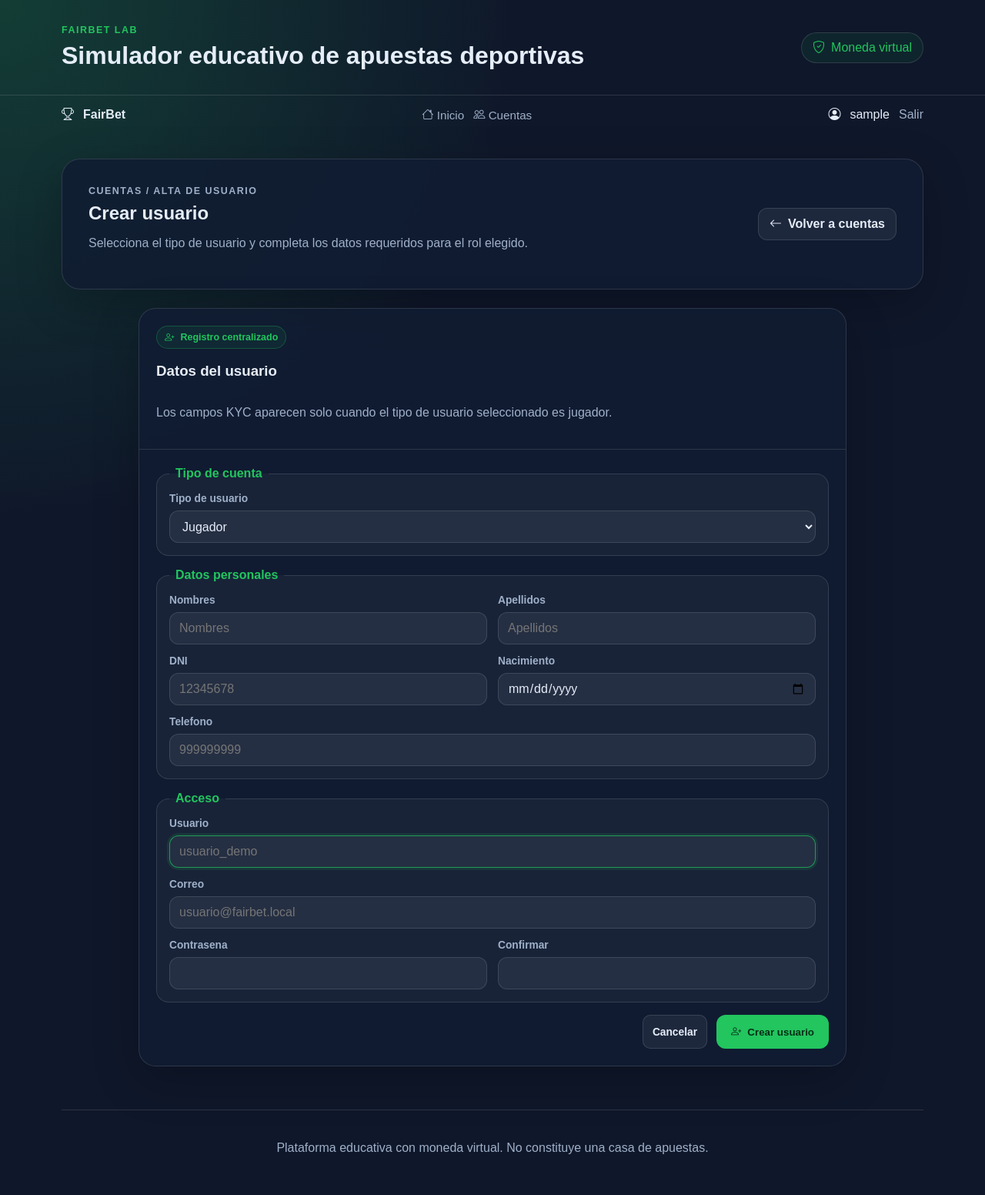
After one commit to JeanJairo06/FairBet, a Django app: page /cuentas/crear/usuario/ in a window 1280 px wide. The commit adds this page. Shown: the whole page at 77% size. Run offline with Django 5.2, Linux system fonts and the light colour scheme; the visitor is signed in with stand-in values (Sample User, id 1); parts of the project's set-up code (start-up, migrations or seed data) failed here and were passed over.

Commit message:
feat:Se quito El verificaro local de DNI y se implemnto una funcio para para Validacion [ai-assisted]

```diff
--- a/cuentas/forms.py
+++ b/cuentas/forms.py
@@ -38,72 +38,21 @@ class CuentaSearchForm(forms.Form):
         )
 
 
-class OperadorRegistroForm(UserCreationForm):
-    target_role = RolUsuario.OPERATOR
-    username_placeholder = 'operador_demo'
-    email_placeholder = 'operador@fairbet.local'
-
+class UsuarioRegistroForm(UserCreationForm):
+    rol = forms.ChoiceField(label='Tipo de usuario', choices=())
     nombres = forms.CharField(max_length=150)
     apellidos = forms.CharField(max_length=150)
-
-    class Meta:
-        model = Usuario
-        fields = (
-            'username',
-            'email',
-            'nombres',
-            'apellidos',
-            'password1',
-            'password2',
-        )
-
-    def __init__(self, *args, **kwargs):
-        super().__init__(*args, **kwargs)
-        _decorate_fields(self.fields)
-        self.fields['username'].widget.attrs.setdefault('placeholder', self.username_placeholder)
-        self.fields['email'].widget.attrs.setdefault('placeholder', self.email_placeholder)
-        self.fields['nombres'].widget.attrs.setdefault('placeholder', 'Nombres')
-        self.fields['apellidos'].widget.attrs.setdefault('placeholder', 'Apellidos')
-
-    def clean_email(self):
-        email = self.cleaned_data['email'].strip().lower()
-        if Usuario.objects.filter(email=email).exists():
-            raise forms.ValidationError('Ya existe un usuario registrado con este correo.')
-        return email
-
-    def save(self, commit=True):
-        user = super().save(commit=False)
-        user.email = self.cleaned_data['email']
-        user.first_name = self.cleaned_data['nombres']
-        user.last_name = self.cleaned_data['apellidos']
-        user.rol = self.target_role
-        user.is_staff = False
-        user.is_superuser = False
-
-        if commit:
-            user.save()
-
-        return user
-
-
-class AdministradorRegistroForm(OperadorRegistroForm):
-    target_role = RolUsuario.ADMIN
-    username_placeholder = 'admin_interno'
-    email_placeholder = 'admin@fairbet.local'
-
-
-class JugadorRegistroForm(UserCreationForm):
-    nombres = forms.CharField(max_length=150)
-    apellidos = forms.CharField(max_length=150)
-    dni = forms.CharField(max_length=8)
+    dni = forms.CharField(max_length=8, required=False)
     fecha_nacimiento = forms.DateField(
-        widget=forms.DateInput(attrs={'type': 'date'})
+        required=False,
+        widget=forms.DateInput(attrs={'type': 'date'}),
     )
     telefono = forms.CharField(max_length=30, required=False)
 
     class Meta:
         model = Usuario
         fields = (
+            'rol',
             'username',
             'email',
             'nombres',
@@ -115,22 +64,19 @@ class JugadorRegistroForm(UserCreationForm):
             'password2',
         )
 
-    def __init__(self, *args, **kwargs):
+    def __init__(self, *args, current_user=None, **kwargs):
         super().__init__(*args, **kwargs)
+        self.current_user = current_user
+        self.fields['rol'].choices = get_admin_assignable_roles(current_user)
         _decorate_fields(self.fields)
         self.fields['fecha_nacimiento'].widget.attrs['max'] = get_adult_date_limit().isoformat()
-        self.fields['username'].widget.attrs.setdefault('placeholder', 'jugador_demo')
-        self.fields['email'].widget.attrs.setdefault('placeholder', 'jugador@fairbet.local')
+        self.fields['rol'].widget.attrs['data-role-select'] = 'true'
+        self.fields['username'].widget.attrs.setdefault('placeholder', 'usuario_demo')
+        self.fields['email'].widget.attrs.setdefault('placeholder', 'usuario@fairbet.local')
         self.fields['nombres'].widget.attrs.setdefault('placeholder', 'Nombres')
         self.fields['apellidos'].widget.attrs.setdefault('placeholder', 'Apellidos')
-        self.fields['dni'].widget.attrs.setdefault('placeholder', '12345672')
+        self.fields['dni'].widget.attrs.setdefault('placeholder', '12345678')
         self.fields['telefono'].widget.attrs.setdefault('placeholder', '999999999')
-
-    def clean_dni(self):
-        dni = self.cleaned_data['dni'].strip()
-        if PerfilJugador.objects.filter(dni=dni).exists():
-            raise forms.ValidationError('Ya existe un perfil registrado con este DNI.')
-        return dni
 
     def clean_email(self):
         email = self.cleaned_data['email'].strip().lower()
@@ -138,16 +84,37 @@ class JugadorRegistroForm(UserCreationForm):
             raise forms.ValidationError('Ya existe un usuario registrado con este correo.')
         return email
 
+    def clean_rol(self):
+        rol = self.cleaned_data['rol']
+        if rol not in dict(get_admin_assignable_roles(self.current_user)):
+            raise forms.ValidationError('No tienes permisos para asignar ese rol.')
+        return rol
+
+    def clean_dni(self):
+        dni = self.cleaned_data.get('dni', '').strip()
+        if dni and PerfilJugador.objects.filter(dni=dni).exists():
+            raise forms.ValidationError('Ya existe un perfil registrado con este DNI.')
+        return dni
+
     def clean(self):
         cleaned_data = super().clean()
+        rol = cleaned_data.get('rol')
         dni = cleaned_data.get('dni')
         fecha_nacimiento = cleaned_data.get('fecha_nacimiento')
 
-        if dni and fecha_nacimiento:
-            kyc_result = resolve_kyc_status(dni, fecha_nacimiento)
-            cleaned_data['kyc_result'] = kyc_result
-            if not kyc_result.is_valid:
-                raise forms.ValidationError(kyc_result.message)
+        if rol == RolUsuario.PLAYER:
+            if not dni:
+                self.add_error('dni', 'El DNI es obligatorio para registrar jugadores.')
+            if not fecha_nacimiento:
+                self.add_error(
+                    'fecha_nacimiento',
+                    'La fecha de nacimiento es obligatoria para registrar jugadores.',
+                )
+            if dni and fecha_nacimiento:
+                kyc_result = resolve_kyc_status(dni, fecha_nacimiento)
+                cleaned_data['kyc_result'] = kyc_result
+                if not kyc_result.is_valid:
+                    raise forms.ValidationError(kyc_result.message)
 
         return cleaned_data
 
@@ -157,29 +124,32 @@ class JugadorRegistroForm(UserCreationForm):
         user.email = self.cleaned_data['email']
         user.first_name = self.cleaned_data['nombres']
         user.last_name = self.cleaned_data['apellidos']
-        user.rol = RolUsuario.PLAYER
+        user.rol = self.cleaned_data['rol']
+        user.is_staff = False
+        user.is_superuser = False
 
         if commit:
             user.save()
-            kyc_result = self.cleaned_data.get('kyc_result')
-            PerfilJugador.objects.create(
-                usuario=user,
-                nombres=self.cleaned_data['nombres'],
-                apellidos=self.cleaned_data['apellidos'],
-                dni=self.cleaned_data['dni'],
-                fecha_nacimiento=self.cleaned_data['fecha_nacimiento'],
-                telefono=self.cleaned_data.get('telefono', ''),
-                estado_cuenta=(
-                    kyc_result.estado_cuenta
-                    if kyc_result
-                    else EstadoCuentaJugador.PENDIENTE_VERIFICACION
-                ),
-                kyc_verificado_en=(
-                    None
-                    if not kyc_result or not kyc_result.is_valid
-                    else timezone.now()
-                ),
-            )
+            if user.rol == RolUsuario.PLAYER:
+                kyc_result = self.cleaned_data.get('kyc_result')
+                PerfilJugador.objects.create(
+                    usuario=user,
+                    nombres=self.cleaned_data['nombres'],
+                    apellidos=self.cleaned_data['apellidos'],
+                    dni=self.cleaned_data['dni'],
+                    fecha_nacimiento=self.cleaned_data['fecha_nacimiento'],
+                    telefono=self.cleaned_data.get('telefono', ''),
+                    estado_cuenta=(
+                        kyc_result.estado_cuenta
+                        if kyc_result
+                        else EstadoCuentaJugador.PENDIENTE_VERIFICACION
+                    ),
+                    kyc_verificado_en=(
+                        None
+                        if not kyc_result or not kyc_result.is_valid
+                        else timezone.now()
+                    ),
+                )
 
         return user
 
@@ -261,6 +231,6 @@ class PerfilJugadorSelfForm(forms.ModelForm):
         _decorate_fields(self.fields)
 
 
-RegistroJugadorForm = JugadorRegistroForm
-CuentaRegistroForm = JugadorRegistroForm
+RegistroJugadorForm = UsuarioRegistroForm
+CuentaRegistroForm = UsuarioRegistroForm
 CuentaGestionForm = CuentaAdminUpdateForm
--- a/cuentas/urls.py
+++ b/cuentas/urls.py
@@ -1,9 +1,7 @@
 from django.urls import path
 
 from cuentas.views import (
-    CrearAdminView,
-    CrearJugadorView,
-    CrearOperadorView,
+    CrearUsuarioView,
     CuentasView,
     EditarCuentaView,
     EliminarCuentaView,
@@ -15,9 +13,7 @@ app_name = 'cuentas'
 
 urlpatterns = [
     path('', CuentasView.as_view(), name='cuentas'),
-    path('crear/jugador/', CrearJugadorView.as_view(), name='crear_jugador'),
-    path('crear/operador/', CrearOperadorView.as_view(), name='crear_operador'),
-    path('crear/admin/', CrearAdminView.as_view(), name='crear_admin'),
+    path('crear/usuario/', CrearUsuarioView.as_view(), name='crear_usuario'),
     path('<int:pk>/editar/', EditarCuentaView.as_view(), name='editar_cuenta'),
     path('<int:pk>/eliminar/', EliminarCuentaView.as_view(), name='eliminar_cuenta'),
     path('perfil/', PerfilJugadorView.as_view(), name='perfil_jugador'),
--- a/cuentas/views.py
+++ b/cuentas/views.py
@@ -9,12 +9,10 @@ from django.views.generic import TemplateView
 
 from core.choices import EstadoCuentaJugador, RolUsuario
 from cuentas.forms import (
-    AdministradorRegistroForm,
     CuentaAdminUpdateForm,
     CuentaSearchForm,
-    JugadorRegistroForm,
-    OperadorRegistroForm,
     PerfilJugadorSelfForm,
+    UsuarioRegistroForm,
     get_admin_assignable_roles,
 )
 from cuentas.models import Usuario
@@ -121,44 +119,30 @@ class CuentasView(LoginRequiredMixin, TemplateView):
         }
 
 
-class CrearCuentaBaseView(AdminAccountRequiredMixin, TemplateView):
-    form_class = None
-    success_message = ''
+class CrearUsuarioView(AdminAccountRequiredMixin, TemplateView):
+    template_name = 'cuentas/crear_usuario.html'
     success_url = reverse_lazy('cuentas:cuentas')
 
     def get_context_data(self, **kwargs):
         context = super().get_context_data(**kwargs)
-        context['form'] = kwargs.get('form') or self.form_class()
+        context['form'] = kwargs.get('form') or UsuarioRegistroForm(
+            current_user=self.request.user
+        )
         return context
 
     def post(self, request, *args, **kwargs):
-        form = self.form_class(request.POST)
+        form = UsuarioRegistroForm(request.POST, current_user=request.user)
 
         if form.is_valid():
             user = form.save()
-            messages.success(request, self.success_message.format(username=user.username))
+            messages.success(
+                request,
+                f'Usuario {user.username} creado correctamente como {user.get_rol_display()}.',
+            )
             return redirect(self.success_url)
 
         messages.error(request, 'Revisa los datos del formulario antes de continuar.')
         return self.render_to_response(self.get_context_data(form=form))
-
-
-class CrearJugadorView(CrearCuentaBaseView):
-    template_name = 'cuentas/crear_jugador.html'
-    form_class = JugadorRegistroForm
-    success_message = 'Jugador {username} creado con perfil KYC.'
-
-
-class CrearOperadorView(CrearCuentaBaseView):
-    template_name = 'cuentas/crear_operador.html'
-    form_class = OperadorRegistroForm
-    success_message = 'Operador {username} creado correctamente.'
-
-
-class CrearAdminView(CrearCuentaBaseView):
-    template_name = 'cuentas/crear_admin.html'
-    form_class = AdministradorRegistroForm
-    success_message = 'Administrador interno {username} creado con permisos limitados.'
 
 
 class EditarCuentaView(AdminAccountRequiredMixin, TemplateView):
--- a/static/css/cuentas.css
+++ b/static/css/cuentas.css
@@ -5,8 +5,7 @@
 
 .accounts-heading,
 .accounts-panel,
-.account-stat,
-.role-card {
+.account-stat {
     border: 1px solid var(--line);
     background: rgba(17, 28, 51, 0.86);
     box-shadow: 0 18px 60px rgba(0, 0, 0, 0.22);
@@ -29,7 +28,6 @@
 
 .accounts-heading p,
 .accounts-panel p,
-.role-card small,
 .muted {
     color: var(--muted);
 }
@@ -550,6 +527,15 @@
 
 .account-form__split--three {
     grid-template-columns: repeat(3, minmax(0, 1fr));
+}
+
+.account-role-section {
+    display: grid;
+    gap: 14px;
+}
+
+.account-role-section[hidden] {
+    display: none;
 }
 
 .account-form__row {
--- /dev/null
+++ b/templates/cuentas/crear_usuario.html
@@ -0,0 +1,107 @@
+{% extends 'base.html' %}
+{% load static %}
+
+{% block title %}Crear usuario | FairBet Lab{% endblock %}
+
+{% block extra_css %}
+    <link rel="stylesheet" href="{% static 'css/cuentas.css' %}">
+{% endblock %}
+
+{% block content %}
+<section class="accounts-page">
+    <div class="accounts-heading">
+        <div>
+            <p class="eyebrow">Cuentas / Alta de usuario</p>
+            <h2>Crear usuario</h2>
+            <p>Selecciona el tipo de usuario y completa los datos requeridos para el rol elegido.</p>
+        </div>
+        <a href="{% url 'cuentas:cuentas' %}" class="accounts-back">
+            <i class="bi bi-arrow-left"></i>
+            Volver a cuentas
+        </a>
+    </div>
+
+    <article class="accounts-panel account-form-shell">
+        <div class="accounts-panel__header accounts-panel__header--stack">
+            <span class="section-chip"><i class="bi bi-person-plus"></i> Registro centralizado</span>
+            <h3>Datos del usuario</h3>
+            <p>Los campos KYC aparecen solo cuando el tipo de usuario seleccionado es jugador.</p>
+        </div>
+
+        <form method="post" class="account-form" novalidate data-user-form>
+            {% csrf_token %}
+
+            {% if form.non_field_errors %}
+                <div class="account-form__errors">{{ form.non_field_errors }}</div>
+            {% endif %}
+
+            <fieldset class="account-form__section">
+                <legend>Tipo de cuenta</legend>
+                {% include 'cuentas/partials/form_field.html' with field=form.rol label='Tipo de usuario' %}
+            </fieldset>
+
+            <fieldset class="account-form__section">
+                <legend>Datos personales</legend>
+                <div class="account-form__split">
+                    {% include 'cuentas/partials/form_field.html' with field=form.nombres label='Nombres' %}
+                    {% include 'cuentas/partials/form_field.html' with field=form.apellidos label='Apellidos' %}
+                </div>
+                <div class="account-role-section" data-role-section="PLAYER">
+                    <div class="account-form__split">
+                        {% include 'cuentas/partials/form_field.html' with field=form.dni label='DNI' %}
+                        {% include 'cuentas/partials/form_field.html' with field=form.fecha_nacimiento label='Nacimiento' %}
+                    </div>
+                    {% include 'cuentas/partials/form_field.html' with field=form.telefono label='Telefono' %}
+                </div>
+            </fieldset>
+
+            <fieldset class="account-form__section">
+                <legend>Acceso</legend>
+                {% include 'cuentas/partials/form_field.html' with field=form.username label='Usuario' %}
+                {% include 'cuentas/partials/form_field.html' with field=form.email label='Correo' %}
+                <div class="account-form__split">
+                    {% include 'cuentas/partials/form_field.html' with field=form.password1 label='Contrasena' %}
+                    {% include 'cuentas/partials/form_field.html' with field=form.password2 label='Confirmar' %}
+                </div>
+            </fieldset>
+
+            <div class="account-form-actions">
+                <a href="{% url 'cuentas:cuentas' %}" class="account-action account-action--ghost">Cancelar</a>
+                <button type="submit" class="button button--primary">
+                    <i class="bi bi-person-plus"></i>
+                    Crear usuario
+                </button>
+            </div>
+        </form>
+    </article>
+</section>
+{% endblock %}
+
+{% block extra_js %}
+<script>
+    document.addEventListener('DOMContentLoaded', function () {
+        const form = document.querySelector('[data-user-form]');
+        if (!form) {
+            return;
+        }
+
+        const roleSelect = form.querySelector('[data-role-select]');
+        const roleSections = form.querySelectorAll('[data-role-section]');
+
+        function syncRoleSections() {
+            const selectedRole = roleSelect.value;
+
+            roleSections.forEach(function (section) {
+                const isVisible = section.dataset.roleSection === selectedRole;
+                section.hidden = !isVisible;
+                section.querySelectorAll('input, select, textarea').forEach(function (field) {
+                    field.disabled = !isVisible;
+                });
+            });
+        }
+
+        roleSelect.addEventListener('change', syncRoleSections);
+        syncRoleSections();
+    });
+</script>
+{% endblock %}
--- a/templates/cuentas/cuentas.html
+++ b/templates/cuentas/cuentas.html
@@ -28,7 +28,6 @@
 
     {% if can_admin_accounts %}
         {% include 'cuentas/partials/account_table.html' %}
-        {% include 'cuentas/partials/role_cards.html' %}
     {% elif self_profile %}
         <article class="accounts-panel accounts-readonly">
             <i class="bi bi-person"></i>
```
Also changed, not shown: other parts of static/css/cuentas.css (+32 -52 lines), templates/cuentas/crear_admin.html (deleted, +0 -59 lines), templates/cuentas/crear_jugador.html (deleted, +0 -71 lines), templates/cuentas/crear_operador.html (deleted, +0 -59 lines), templates/cuentas/partials/account_table.html (+11 -5 lines), templates/cuentas/partials/role_cards.html (deleted, +0 -17 lines).
